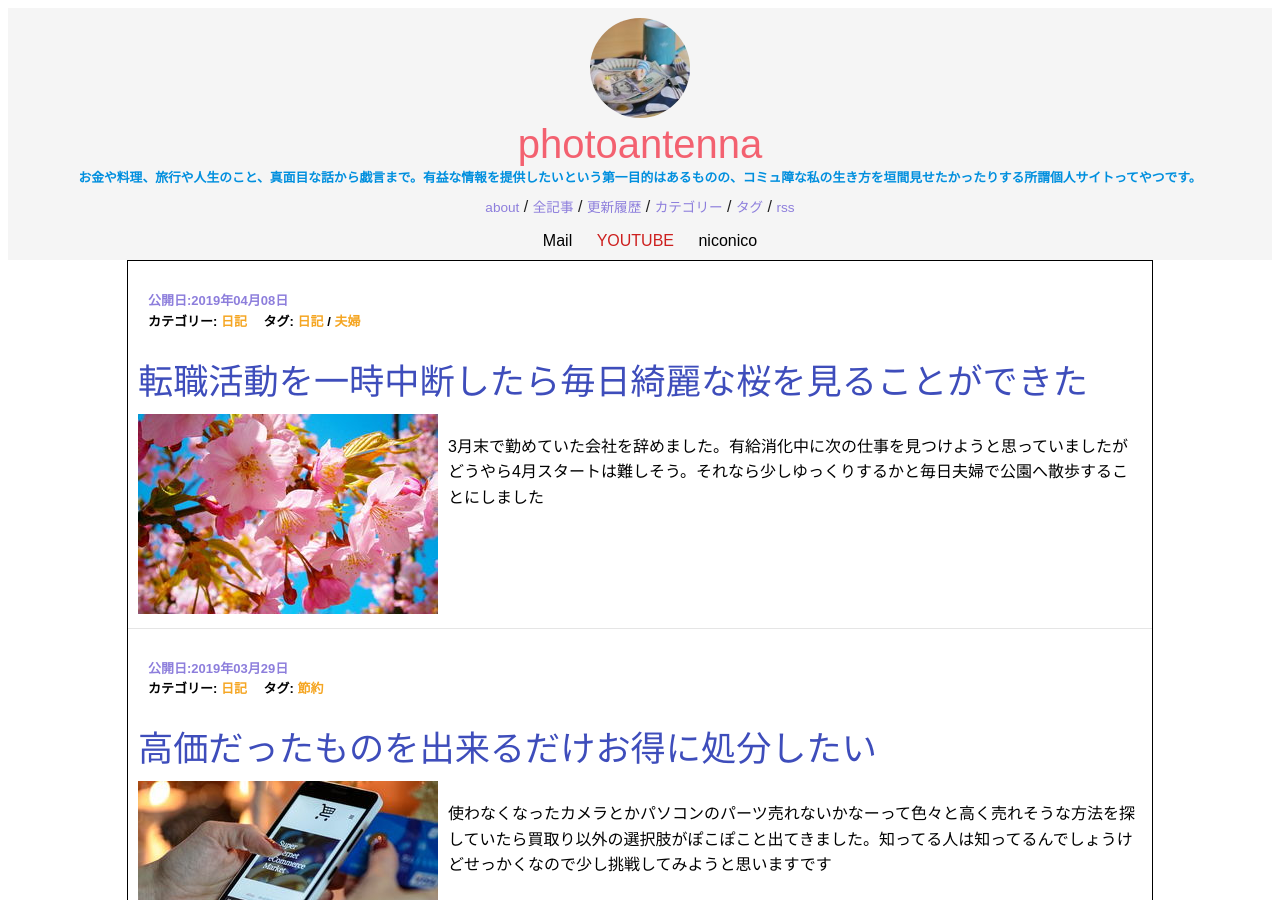
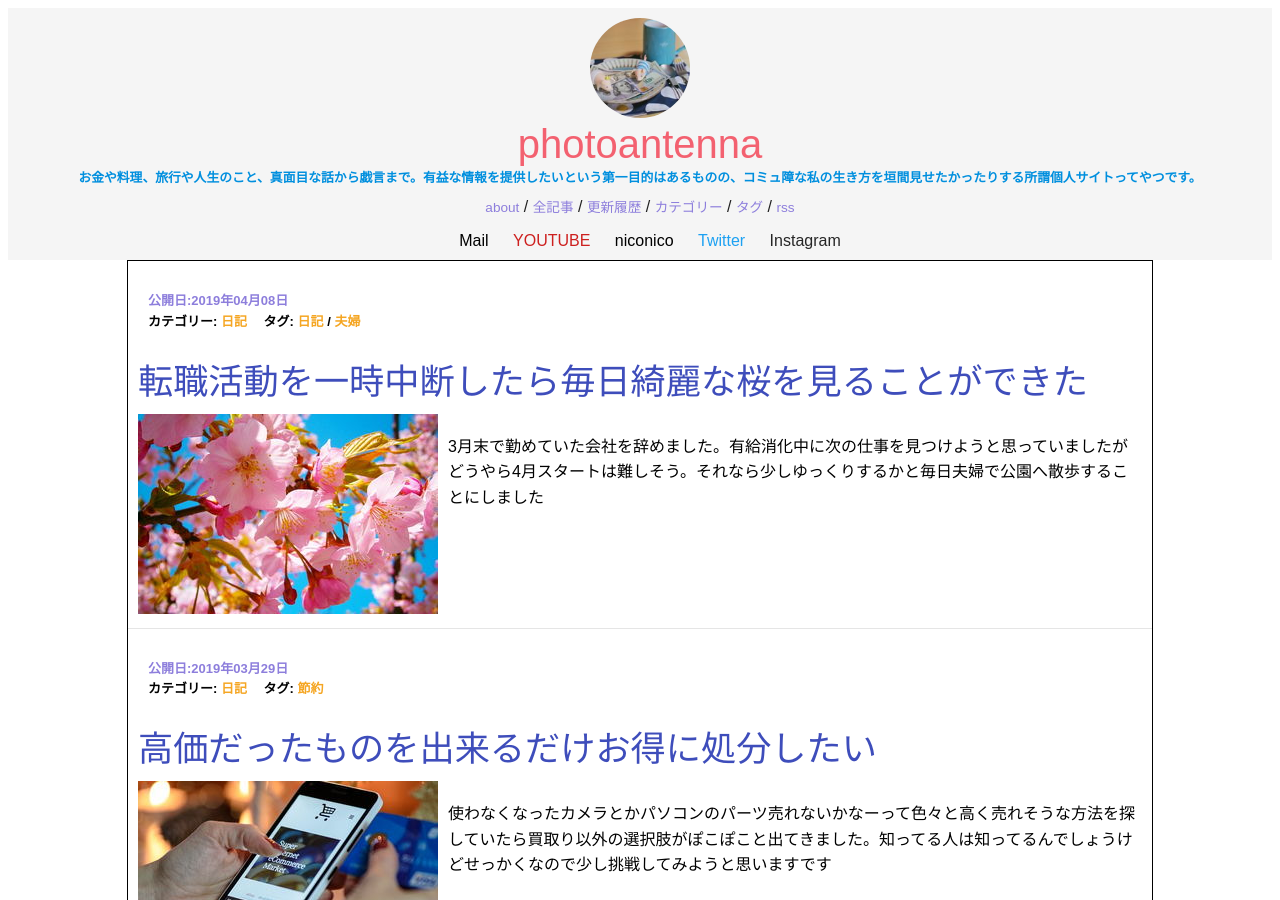
Before and after one commit to photoantenna/photoantenna.github.io, a Jekyll site: the page built from index.html, in a window 1280 px wide and 900 px high. Built offline with Jekyll 4.4.1, drawn with Linux system fonts in a browser that asks for light colours; the list of posts is cut into pages by our own code.

Commit message:
Update social-links.html

```diff
--- a/_includes/social-links.html
+++ b/_includes/social-links.html
@@ -3,5 +3,7 @@
     {% if author.email %}<li><a href="mailto:{{ author.email }}" class="social-link-item" target="_blank" style="color:#000000">Mail</a></li>{% endif %}
     {% if author.youtube %}<li><a href="https://youtube.com/user/{{ author.youtube }}" class="social-link-item" target="_blank" style="color:#cd201f">YOUTUBE</a></li>{% endif %}
     {% if author.niconico %}<li><a href="http://www.nicovideo.jp/user/{{ author.niconico }}" class="social-link-item" target="_blank" style="color:#000000">niconico</a></li>{% endif %}
+    {% if author.twitter %}<li><a href="https://twitter.com/{{ author.twitter }}" class="social-link-item" target="_blank" style="color:#1DA1F2">Twitter</a></li>{% endif %}
+    {% if author.instagram %}<li><a href="https://www.instagram.com/{{ author.instagram }}" class="social-link-item" target="_blank" style="color:#262626">Instagram</a></li>{% endif %}
   </ul>
 </div>
```
